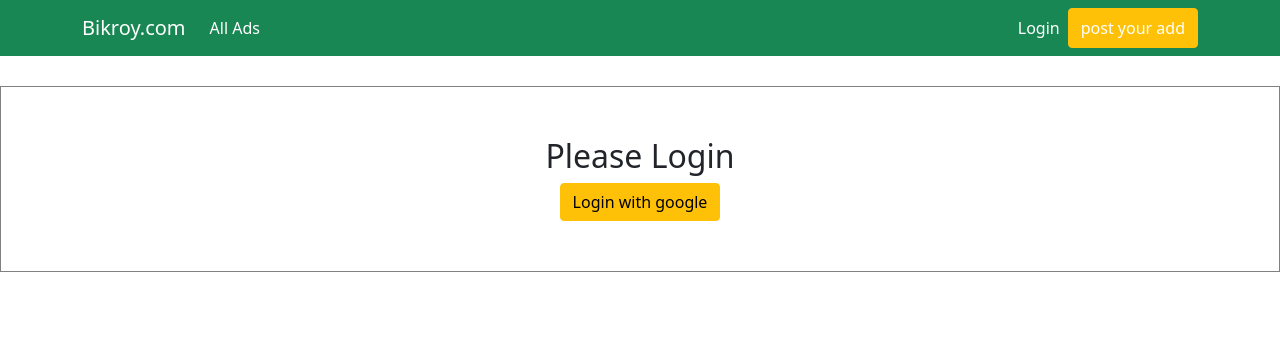
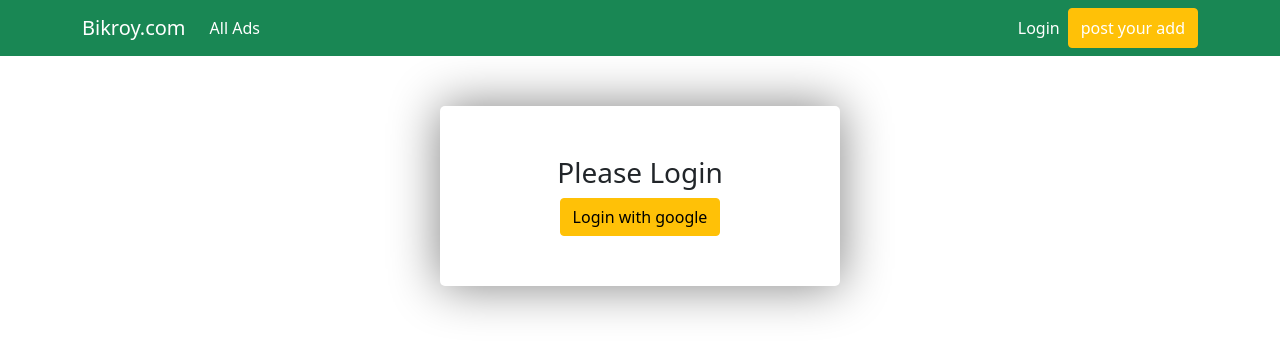
Before and after one commit to Loknath0007/directory-listing-website, a React (Create React App) app: page /login in a window 1280 px wide. Shown: the top 356 px of the page. Built offline with nearby package versions, Linux system fonts and the light colour scheme; no server answers.

Commit message:
firebase config

```diff
--- a/src/Pages/Login/Login.css
+++ b/src/Pages/Login/Login.css
@@ -1,8 +1,12 @@
 .login_form{
-    /* display: flex;
-    justify-content: center; */
+
     text-align: center;
     margin-top: 30px;
     padding: 50px;
-    border: 1px solid gray;
+    box-shadow: 0px 0px 50px 0px gray;
+    max-width: 400px;
+    margin: 0 auto;
+    border-radius: 5px;
+    margin-top: 50px;
+
 }
--- a/src/Pages/Login/Login.js
+++ b/src/Pages/Login/Login.js
@@ -15,6 +15,7 @@ initializeAuthentication();
 const provider = new GoogleAuthProvider();
 const Login = () => {
   const [user, setUser] = useState({});
+
   const auth = getAuth();
   function handleGoogleLogin() {
     signInWithPopup(auth, provider)
@@ -77,7 +78,7 @@ const Login = () => {
       <div className="login_form">
         {!user.name ? (
           <div>
-            <h2>Please Login</h2>
+            <h3>Please Login</h3>
             <Button variant="warning" onClick={handleGoogleLogin}>
               Login with google
             </Button>
@@ -88,7 +89,7 @@ const Login = () => {
         {user.name && (
           <div className="display_user mt-5">
             <h2>Welcome {user.displayName}</h2>
-            <h4>User Email: {user.email}</h4>
+            <h5>User Email: {user.email}</h5>
           </div>
         )}
       </div>
```
Also changed, not shown: src/firebase/firebase.config.js (+8 -0 lines).
